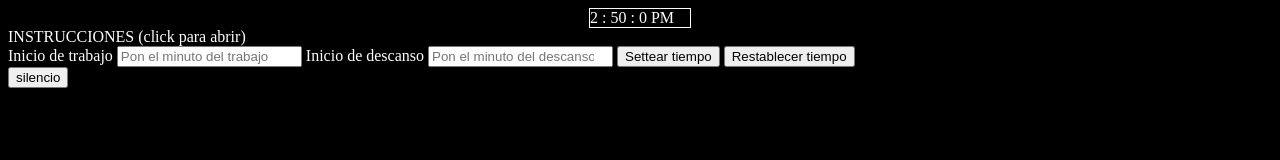
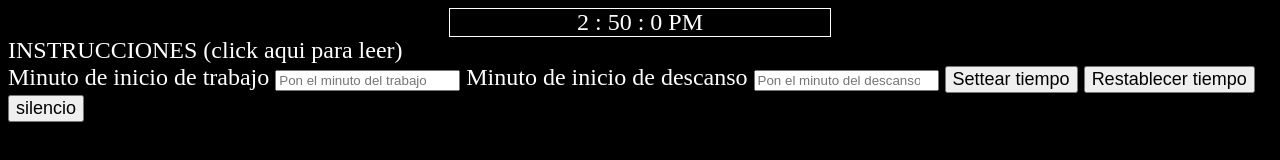
Before and after one commit to hacheG/Lofi-Home, a plain HTML site: page index.html in a window 1280 px wide. Drawn offline with Linux system fonts and the light colour scheme; no server answers.

Commit message:
fix tiempo negativo-ajuste de tamaño de letra

```diff
--- a/app.js
+++ b/app.js
@@ -37,7 +37,7 @@ const intervalID = setInterval(() => {
     let minutes = new Date().getMinutes();
     let seconds = new Date().getSeconds();
     let abbrevation = "";
-    hours -= 12
+    if(hours > 12)hours -= 12
 
     if(new Date().getHours() > 12){
         abbrevation = "PM";
@@ -94,8 +94,7 @@ function comparation({inicioTrabajo, inicioDescanso}){
         showHour.innerHTML = `
         ${e.data[0]} : ${e.data[1]} : ${e.data[2]} ${e.data[3]}
         `
-        console.log(inicioTrabajo, inicioDescanso);
-
+        // console.log(inicioTrabajo, inicioDescanso);
 
         if(Number(inicioTrabajo) === e.data[1] && e.data[2] === 0){
             sonidoATrabajar()
@@ -130,7 +129,7 @@ function sonidoADescansar(){
 function pokeSearch(){
     let numberPokemon = Math.floor(Math.random() * (1008 - 1) + 1) ;
     let numberPokemonBack = Math.floor(Math.random() * (1008 - 1) + 1) ;
-    console.log({numberPokemon, numberPokemonBack});
+    // console.log({numberPokemon, numberPokemonBack});
 
     const url = `https://pokeapi.co/api/v2/pokemon/${numberPokemon}`
     const url2 = `https://pokeapi.co/api/v2/pokemon/${numberPokemonBack}`
--- a/demoWorkers.js
+++ b/demoWorkers.js
@@ -1,10 +1,10 @@
 let hours = new Date().getHours();
-hours = hours - 12
 let minutes = new Date().getMinutes();
 let seconds = new Date().getSeconds();
 let abbrevation = "";
 
-console.log(new Date());
+if(hours > 12)hours -= 12
+// console.log(new Date());
 
 setInterval(() => {
     seconds++
--- a/index.html
+++ b/index.html
@@ -9,23 +9,23 @@
     </head>
     <body>
 	<div class="showHour">TIMER</div>
-    <div class="instrucciones">INSTRUCCIONES (click para abrir)</div>
+    <div class="instrucciones">INSTRUCCIONES (click aqui para leer)</div>
     <form id="formulario" action="">
         <label for="">
-            Inicio de trabajo
+            Minuto de inicio de trabajo
             <input id="job" class="trabajo" type="number" placeholder="Pon el minuto del trabajo">
         </label>
 
         <label for="">
-            Inicio de descanso
+            Minuto de inicio de descanso
             <input class="descansar" type="number" placeholder="Pon el minuto del descanso">
         </label>
 
-        <input type="submit" value="Settear tiempo" name="" id="">
-        <input type="reset" value="Restablecer tiempo">
+        <input class="boton" type="submit" value="Settear tiempo" name="" >
+        <input class="boton" type="reset" value="Restablecer tiempo">
     </form>
     <!-- <button class="button">ok</button> -->
-    <button class="silencio1">silencio</button>
+    <button class="silencio1 boton">silencio</button>
     <!-- <button class="silencio2">silencio descanso</button> -->
 
     <div class="alerta"></div>
--- a/style.css
+++ b/style.css
@@ -1,16 +1,21 @@
 body{
     background-color: black;
     color: white;
+	font-size: x-large;
 }
 
 .showHour{
 	border: 1px solid white;
 	margin-left: auto;
 	margin-right: auto;
-	width: 100px;
+	width: 30%;
+	text-align: center;
 
 }
 
+.boton{
+	font-size: large;
+}
 .pokemon-container{
 	width: 600px;
 	height: 400px;
```
